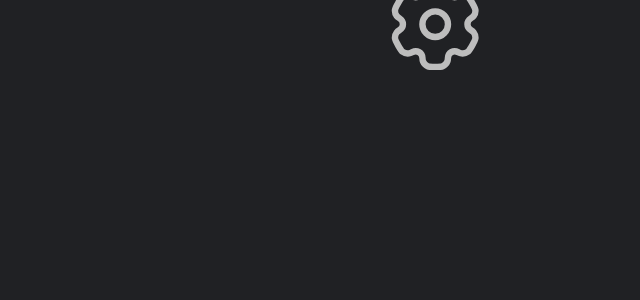
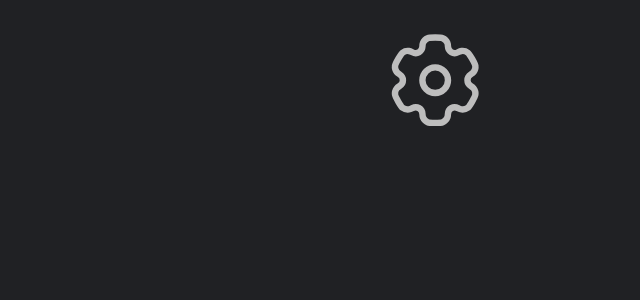
Before and after one commit to nneversky/todo-telega, a React (Vite) app: page / in a window 1280 px wide. Shown: the top 300 px of the page, without its empty margins (640-1280 px from the left). Built offline with nearby package versions, Linux system fonts and the light colour scheme.

Commit message:
add settings icon

```diff
--- a/src/pages/App/App.css
+++ b/src/pages/App/App.css
@@ -11,7 +11,7 @@
   display: flex;
   flex-direction: row;
   align-items: center;
-  height: 6vh;
+  height: 20vh;
   width: 100%;
   /* box-shadow: 0 1px 0 0 rgb(189, 189, 189); */
 }
```
